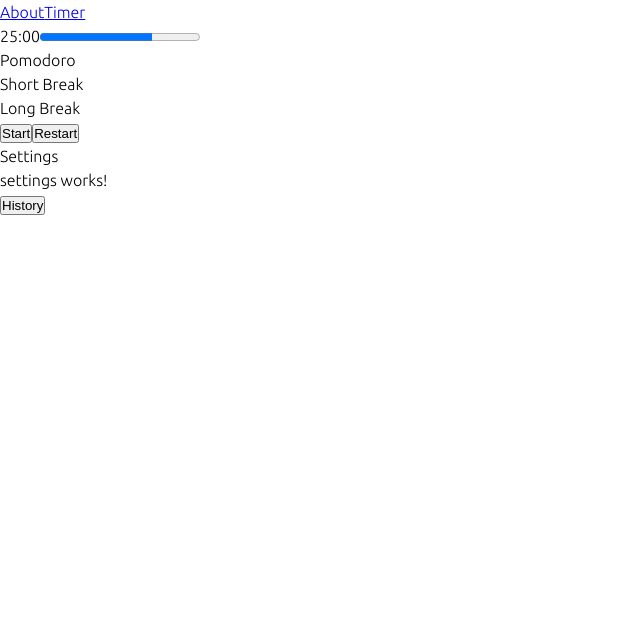
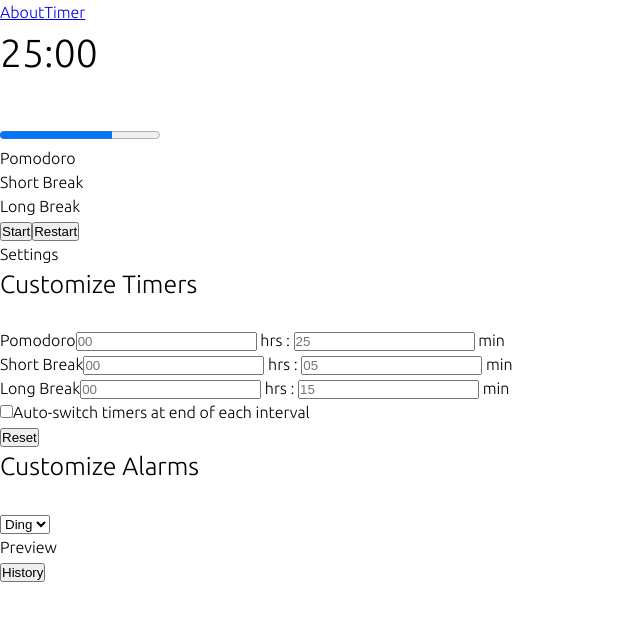
Before and after one commit to micjamking/pomodoro-timer, an Angular app: page /timer in a window 1280 px wide. Both pictures are taken after a click on the button "Settings". Shown: the top 620 px of the page, without its empty margins (0-640 px from the left). Built offline with nearby package versions, Linux system fonts and the light colour scheme.

Commit message:
Completed settings component; resolves #7

```diff
--- a/src/app/components/settings/settings.component.html
+++ b/src/app/components/settings/settings.component.html
@@ -1,3 +1,46 @@
-<p>
-  settings works!
-</p>
+<div class="custom-timers">
+  <h3>Customize Timers</h3>
+
+  <form class="custom-timers-form">
+    <ul class="timers-list">
+      <!-- Pomodoro Timer -->
+      <li class="pomodoro-timer">
+        <label for="pomodoro-input">Pomodoro</label>
+        <input type="text" placeholder="00" name="pomodoro-input-hrs" /> hrs : <input type="text" placeholder="25" name="pomodoro-input-min" /> min
+      </li>
+
+      <!-- Short Break Timer -->
+      <li class="short-break-timer">
+        <label for="short-break-input">Short Break</label>
+        <input type="text" placeholder="00" name="short-break-input-hrs" /> hrs : <input type="text" placeholder="05" name="short-break-input-min" /> min
+      </li>
+
+      <!-- Long Break Timer -->
+      <li class="long-break-timer">
+        <label for="long-break-input">Long Break</label>
+        <input type="text" placeholder="00" name="long-break-input-hrs" /> hrs : <input type="text" placeholder="15" name="long-break-input-min" /> min
+      </li>
+    </ul>
+
+    <!-- Auto-switch checkbox -->
+    <input type="checkbox" name="auto-switch-timers" /><label for="auto-switch-timers">Auto-switch timers at end of each interval</label>
+
+    <div class="sidebar-action">
+      <button type="reset">Reset</button>
+    </div>
+  </form>
+</div>
+
+<div class="custom-alarms">
+  <h3>Customize Alarms</h3>
+
+  <form class="custom-timers-form">
+    <select class="custom-alarms-menu">
+      <option value="Ding">Ding</option>
+    </select>
+
+    <div class="sidebar-action">
+      <a class="preview-alarm">Preview</a>
+    </div>
+  </form>
+</div>
--- a/src/app/components/timer/timer.component.html
+++ b/src/app/components/timer/timer.component.html
@@ -1,2 +1,2 @@
-<time>{{ time }}</time>
+<h1><time>{{ time }}</time></h1>
 <progress value="70" max="100"></progress>
```
